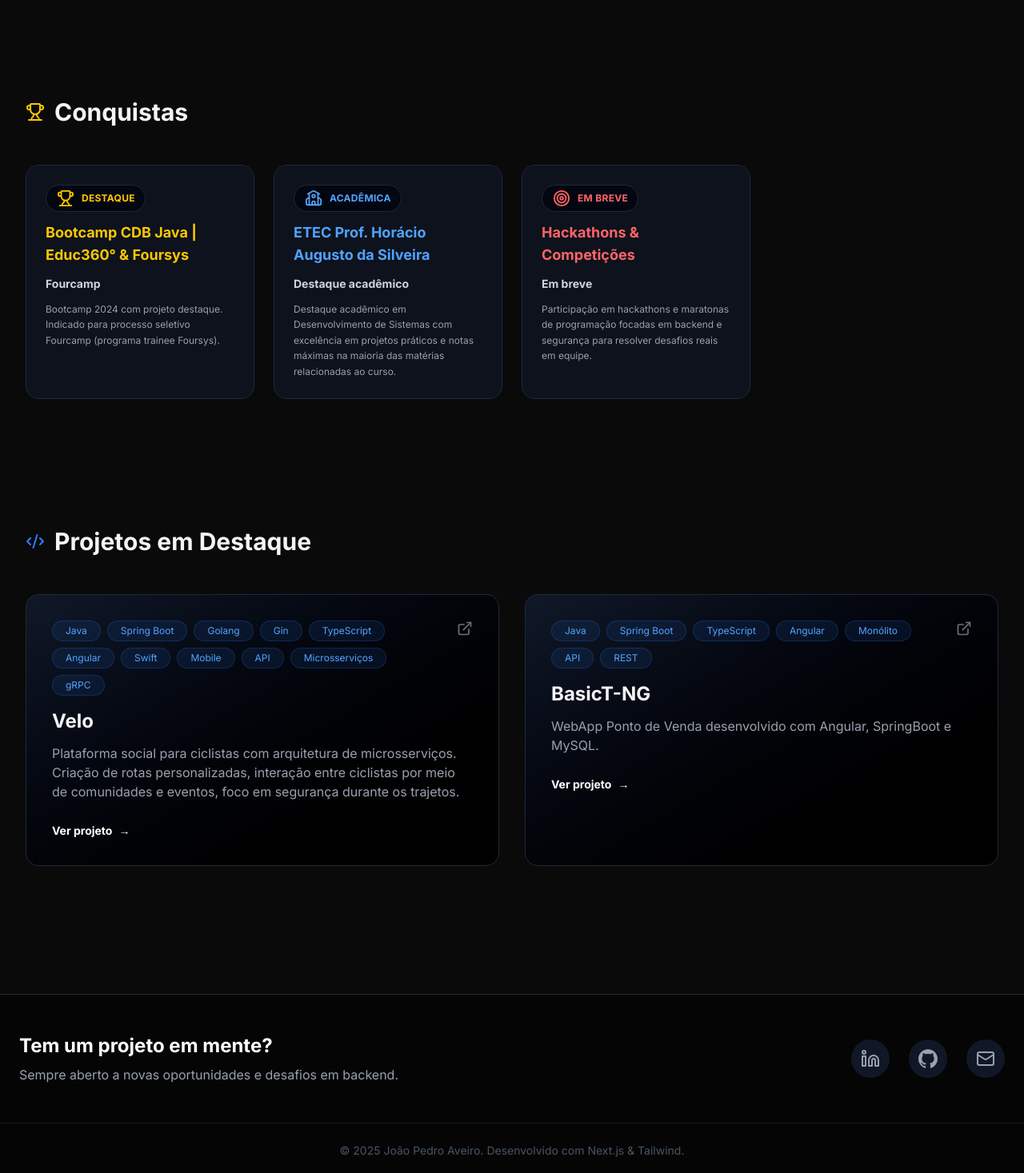
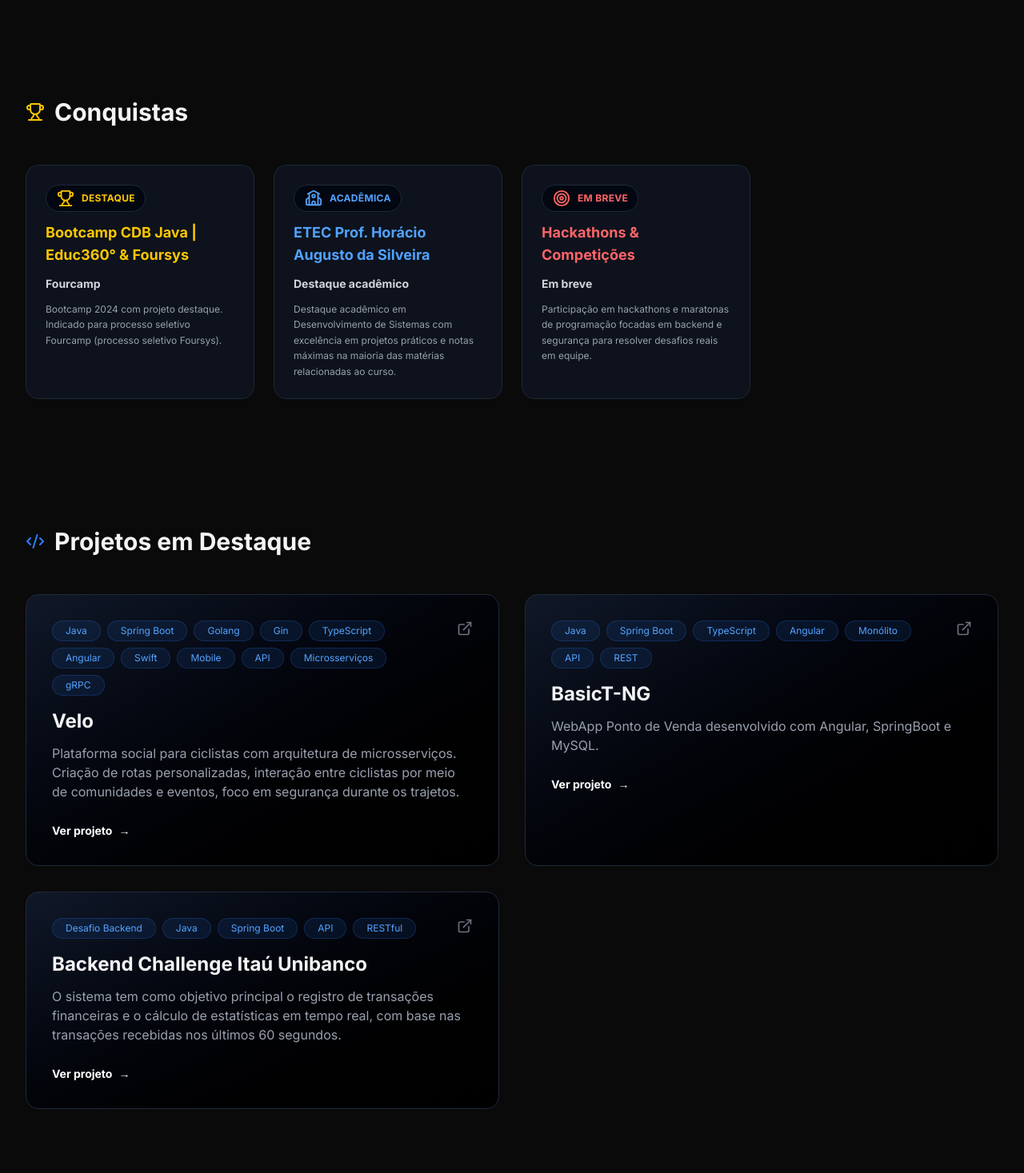
Before and after one commit to jpaveiro/portfolio, a Next.js app: page / in a window 1280 px wide. Shown: the part 1330-2797 px from the top of the page at 80% size. Built offline with nearby package versions, Linux system fonts and the light colour scheme.

Commit message:
feat: add new project on projects section

```diff
--- a/app/page.tsx
+++ b/app/page.tsx
@@ -90,6 +90,18 @@
       desc: "WebApp Ponto de Venda desenvolvido com Angular, SpringBoot e MySQL.",
       link: "https://github.com/jpaveiro/BasicT-NG",
     },
+    {
+      title: "Backend Challenge Itaú Unibanco",
+      tags: [
+        "Desafio Backend",
+        "Java",
+        "Spring Boot",
+        "API",
+        "RESTful"
+      ],
+      desc: "O sistema tem como objetivo principal o registro de transações financeiras e o cálculo de estatísticas em tempo real, com base nas transações recebidas nos últimos 60 segundos.",
+      link: "https://github.com/jpaveiro/BackendChallenge.Itau99"
+    }
   ];
 
   return (
@@ -183,7 +195,7 @@
         className="max-w-7xl mx-auto px-6 md:px-8 py-20"
       >
         <h2 className="text-3xl font-bold mb-12 flex items-center gap-3">
-          <Terminal className="text-purple-500" /> Hard Skills
+          <Terminal className="text-purple-500" /> Skills
         </h2>
         <div className="grid grid-cols-1 md:grid-cols-2 lg:grid-cols-3 gap-6">
           {techStack.map((tech) => (
--- a/components/feats.tsx
+++ b/components/feats.tsx
@@ -5,7 +5,7 @@
     {
       title: "Bootcamp CDB Java | Educ360° & Foursys",
       highlight: "Fourcamp",
-      desc: "Bootcamp 2024 com projeto destaque. Indicado para processo seletivo Fourcamp (programa trainee Foursys).",
+      desc: "Bootcamp 2024 com projeto destaque. Indicado para processo seletivo Fourcamp (processo seletivo Foursys).",
       icon: <Trophy size={22} />,
       color: "text-yellow-400",
       badge: "Destaque",
```
